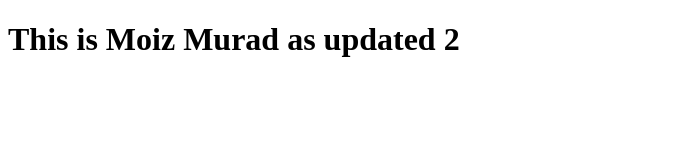
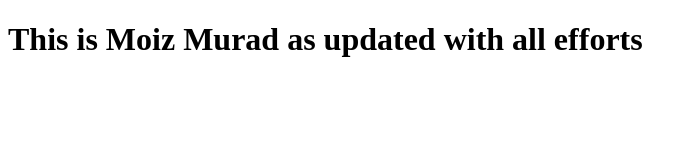
Before and after one commit to moizmurad24/bootcamp_2020, a plain HTML site: page index.html in a window 1280 px wide. Shown: the whole page, without its empty margins (0-697 px from the left). Drawn offline with Linux system fonts and the light colour scheme.

Commit message:
updated index file

```diff
--- a/index.html
+++ b/index.html
@@ -7,6 +7,6 @@
     <title>Hello World Program</title>
 </head>
 <body>
-    <h1>This is Moiz Murad as updated 2 </h1>
+    <h1>This is Moiz Murad as updated with all efforts </h1>
 </body>
 </html>
```
